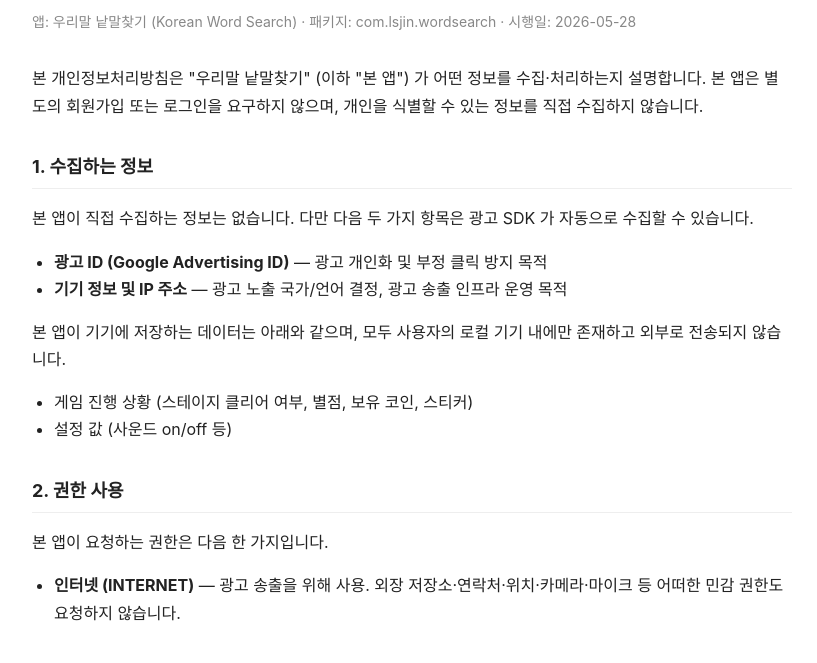
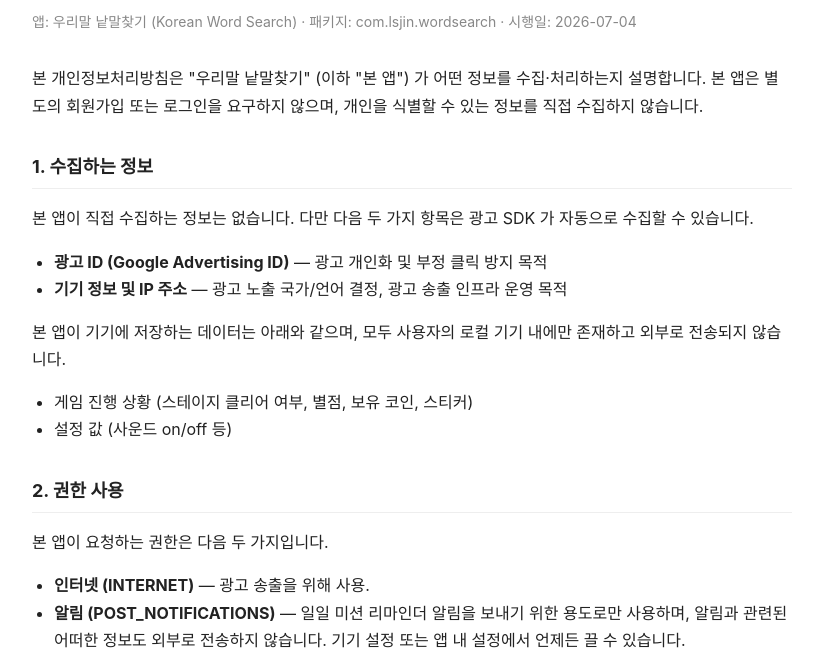
Before and after one commit to ls-jin/ls-jin.github.io, a plain HTML site: page privacy-wordsearch.html in a window 1280 px wide. Shown: the part 104-767 px from the top of the page, without its empty margins (228-1045 px from the left). Drawn offline with Linux system fonts and the light colour scheme.

Commit message:
개인정보처리방침: 알림(POST_NOTIFICATIONS) 권한 추가 (앱 v1.1)
- §2 권한: 인터넷 1종 → 인터넷/알림 2종
- 알림 = 일일 미션 리마인더 용도, 외부 전송 없음, 설정에서 끄기 가능
- 시행일 2026-05-28 → 2026-07-04

```diff
--- a/privacy-wordsearch.html
+++ b/privacy-wordsearch.html
@@ -24,7 +24,7 @@
   </head>
   <body>
     <h1>개인정보처리방침</h1>
-    <p class="meta">앱: 우리말 낱말찾기 (Korean Word Search) · 패키지: com.lsjin.wordsearch · 시행일: 2026-05-28</p>
+    <p class="meta">앱: 우리말 낱말찾기 (Korean Word Search) · 패키지: com.lsjin.wordsearch · 시행일: 2026-07-04</p>
 
     <p>본 개인정보처리방침은 "우리말 낱말찾기" (이하 "본 앱") 가 어떤 정보를 수집·처리하는지 설명합니다. 본 앱은 별도의 회원가입 또는 로그인을 요구하지 않으며, 개인을
   식별할 수 있는 정보를 직접 수집하지 않습니다.</p>
@@ -42,10 +42,12 @@
     </ul>
 
     <h2>2. 권한 사용</h2>
-    <p>본 앱이 요청하는 권한은 다음 한 가지입니다.</p>
+    <p>본 앱이 요청하는 권한은 다음 두 가지입니다.</p>
     <ul>
-      <li><strong>인터넷 (INTERNET)</strong> — 광고 송출을 위해 사용. 외장 저장소·연락처·위치·카메라·마이크 등 어떠한 민감 권한도 요청하지 않습니다.</li>
+      <li><strong>인터넷 (INTERNET)</strong> — 광고 송출을 위해 사용.</li>
+      <li><strong>알림 (POST_NOTIFICATIONS)</strong> — 일일 미션 리마인더 알림을 보내기 위한 용도로만 사용하며, 알림과 관련된 어떠한 정보도 외부로 전송하지 않습니다. 기기 설정 또는 앱 내 설정에서 언제든 끌 수 있습니다.</li>
     </ul>
+    <p>외장 저장소·연락처·위치·카메라·마이크 등 어떠한 민감 권한도 요청하지 않습니다.</p>
 
     <h2>3. 제3자 제공</h2>
     <p>본 앱은 광고 송출을 위해 Google AdMob SDK 를 사용합니다. AdMob 은 위 §1 에 명시된 정보를 Google 의 광고 개인화 및 부정 클릭 방지 정책에 따라 처리합니다.</p>
```
